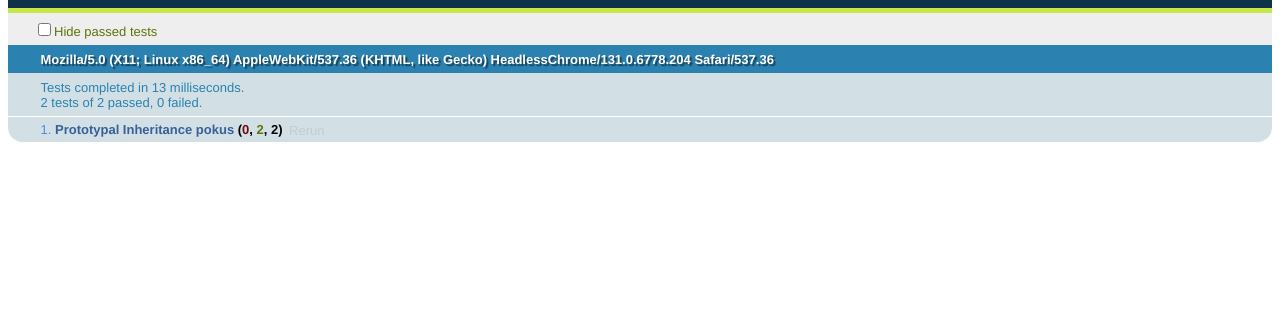
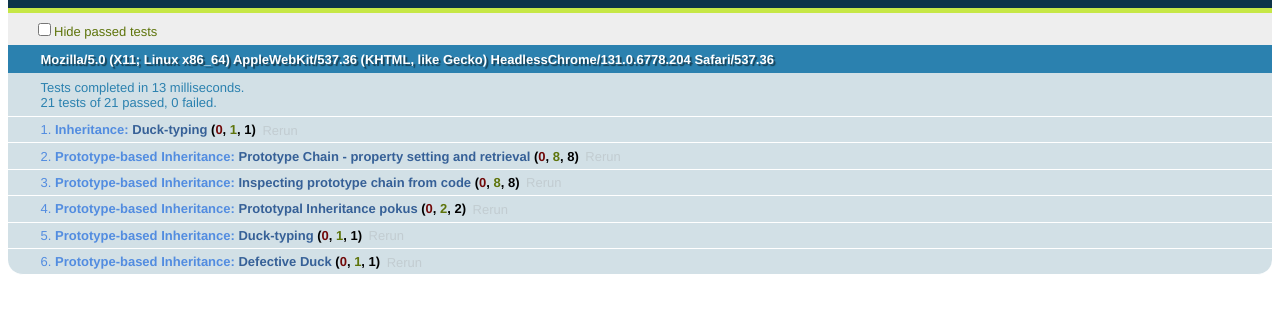
Before and after one commit to romario333/wikidia, a plain HTML site: page thesis-tests/object-oriented-javascript.html in a window 1280 px wide. Shown: the part 48-360 px from the top of the page. Drawn offline with Linux system fonts and the light colour scheme.

Commit message:
checkpoint

```diff
--- a/thesis-tests/object-oriented-javascript.html
+++ b/thesis-tests/object-oriented-javascript.html
@@ -13,6 +13,71 @@
 
             "use strict";
 
+            module("Inheritance");
+
+            test("Duck-typing", function () {
+                expect(1);
+
+                var duck = {
+                    quack: function () {
+                        console.log("quack");
+                    }
+                };
+
+                if (duck.quack) {
+                    ok("This duck can quack, so quack!");
+                    duck.quack();
+                }
+            });
+
+            module("Prototype-based Inheritance");
+
+
+
+            test("Prototype Chain - property setting and retrieval", function () {
+                var parent = {
+                    sharedProperty: "shared"
+                };
+
+                var child = Object.create(parent);
+
+                equal(parent.sharedProperty, "shared");
+                equal(child.sharedProperty, "shared");
+
+                parent.sharedProperty = "changedOnParent";
+
+                equal(parent.sharedProperty, "changedOnParent");
+                equal(child.sharedProperty, "changedOnParent");
+
+                child.sharedProperty = "changedOnChild";
+                equal(parent.sharedProperty, "changedOnParent");
+                equal(child.sharedProperty, "changedOnChild");
+
+                child.childProperty = "child";
+                equal(parent.childProperty, undefined);
+                equal(child.childProperty, "child");
+            });
+
+            test("Inspecting prototype chain from code", function () {
+                var parent = {
+                    sharedProperty: "shared"
+                };
+
+                var child = Object.create(parent);
+
+                equal(Object.getPrototypeOf(child), parent);
+                equal(Object.getPrototypeOf(parent), Object.prototype);
+                equal(Object.getPrototypeOf(Object.prototype), null);
+
+                equal(child.__proto__, parent);
+                equal(parent.__proto__, Object.prototype);
+                equal(Object.prototype.__proto__, null);
+
+                equal(parent.isPrototypeOf(child), true);
+                equal(Object.prototype.isPrototypeOf(child), true);
+
+
+            });
 
 
 
@@ -36,6 +101,41 @@
                 equal(p2.firstName, "");
             });
 
+            test("Duck-typing", function () {
+                expect(1);
+
+                var duck = {
+                    quack: function () {
+                        console.log("quack");
+                    }
+                };
+
+                if (duck.quack) {
+                    ok("Ducks quack, no surprise here.");
+                    duck.quack();
+                }
+
+                if (duck.bark) {
+                    fail("Ducks do not bark, obviously.")
+                    duck.bark(); // this would fail
+                }
+            });
+
+            test("Defective Duck", function () {
+                expect(1);
+
+                var duck = {quack: true};
+
+                if (duck.quack) {
+                    // TypeError: Property 'quack' of object #<Object> is not a function
+                    raises(function () {duck.quack();}, TypeError);
+                }
+
+                if (duck.quack && typeof duck === "function") {
+                    fail("This duck can't quack.");
+                }
+            });
+
 
 
         });
```
Also changed, not shown: thesis-tests/basics.html (+6 -0 lines).
